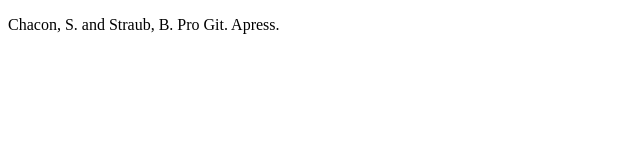
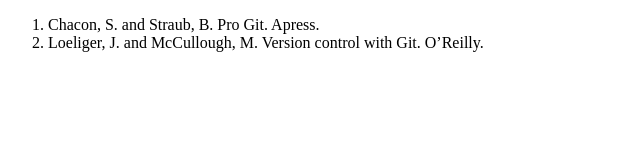
Before and after one commit to danicvvv/bookCVJD_2, a plain HTML site: page bibliography.html in a window 1280 px wide. Shown: the whole page, without its empty margins (0-640 px from the left). Drawn offline with Linux system fonts and the light colour scheme.

Commit message:
Nueva referencia añadida

```diff
--- a/bibliography.html
+++ b/bibliography.html
@@ -6,8 +6,9 @@
     <title>Chapter 2</title>
 </head>
 <body>
-    <p>
-	Chacon, S. and Straub, B. Pro Git. Apress.
-    </p>
+    <ol>
+        <li>Chacon, S. and Straub, B. Pro Git. Apress.</li>
+        <li>Loeliger, J. and McCullough, M. Version control with Git. O’Reilly.</li>
+    </ol>
 </body>
 </html>
```
